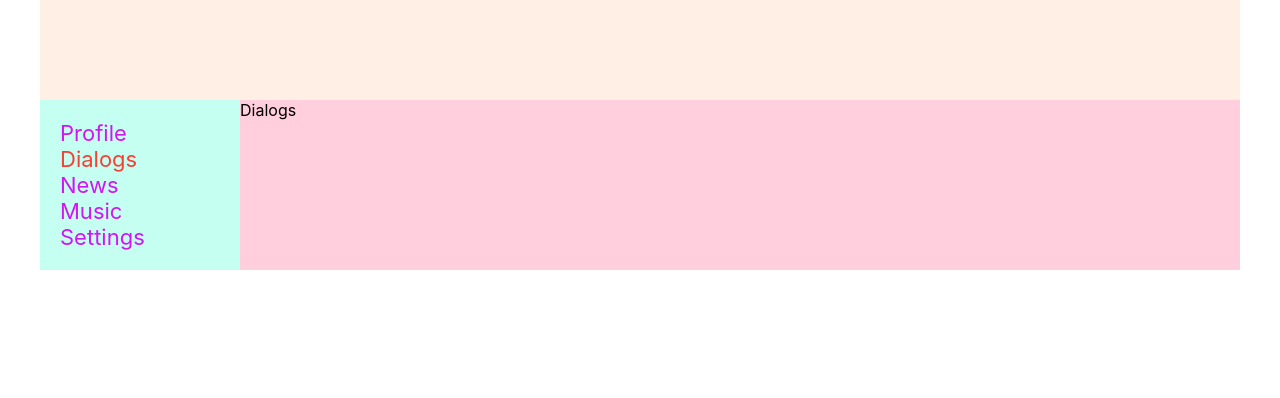
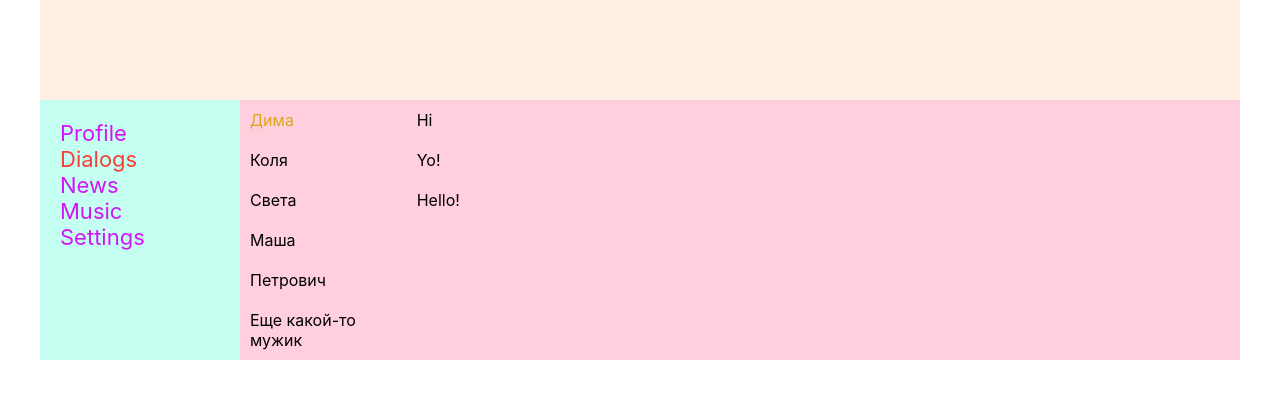
Before and after one commit to Xarizmo/Social_network, a React (Create React App) app: page /dialogs in a window 1280 px wide. Shown: the top 398 px of the page. Built offline with nearby package versions, Linux system fonts and the light colour scheme.

Commit message:
Dialog's page first steps (21)

```diff
--- a/src/Components/Dialogs/Dialogs.jsx
+++ b/src/Components/Dialogs/Dialogs.jsx
@@ -3,8 +3,20 @@ import s from './Dialogs.module.css';
 
 const Dialogs = (props) => {
     return (
-      <div className={s.content}>
-          Dialogs
+      <div className={s.dialogs}>
+        <div className={s.dialogs_items}>
+          <div className={s.dialog + ' ' + s.active}>Дима</div>
+          <div className={s.dialog}>Коля</div>
+          <div className={s.dialog}>Света</div>
+          <div className={s.dialog}>Маша</div>
+          <div className={s.dialog}>Петрович</div>
+          <div className={s.dialog}>Еще какой-то мужик</div>
+        </div>
+        <div className={s.messages}>
+          <div className={s.message}>Hi</div>
+          <div className={s.message}>Yo!</div>
+          <div className={s.message}>Hello!</div>
+        </div>
       </div>
     )
 }
--- a/src/Components/Dialogs/Dialogs.module.css
+++ b/src/Components/Dialogs/Dialogs.module.css
@@ -0,0 +1,25 @@
+.dialogs {
+    display: grid;
+    grid-template-columns: 2fr 10fr;
+}
+
+.dialogs_items {
+
+}
+
+.dialogs_items .active {
+    color: goldenrod;
+}
+
+
+.dialog {
+    padding: 10px;
+}
+
+.messages {
+
+}
+
+.message {
+    padding: 10px;
+}
```
